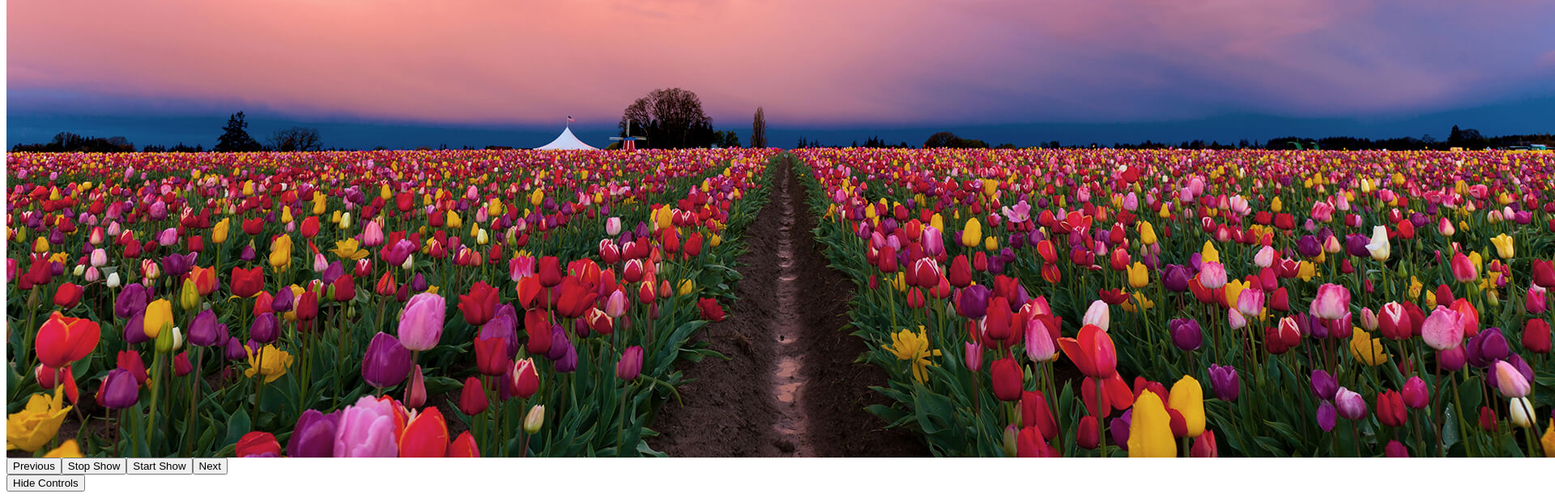
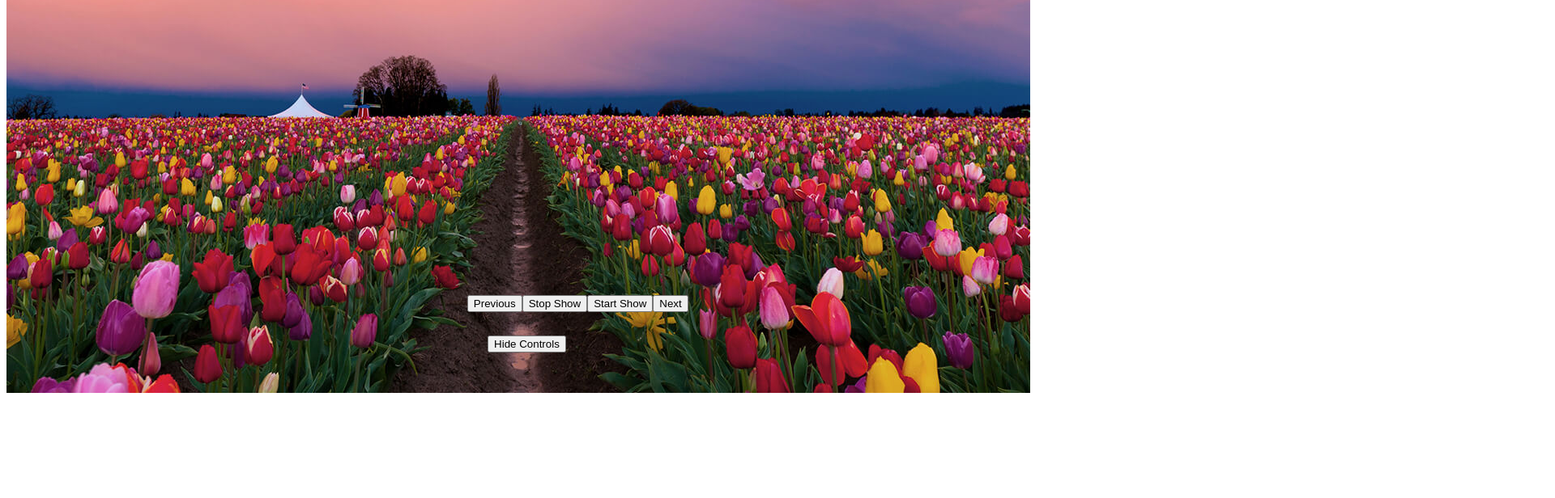
Before and after one commit to Pavl0ffN94/slider-JS, a plain HTML site: page Slider JS/index.html in a window 1280 px wide. Shown: the part 522-1138 px from the top of the page at 81% size, 1920 px wide, since content can reach past the window. After the commit the page ends 1016 px from the top, so only its background shows below. Drawn offline with Linux system fonts and the light colour scheme.

Commit message:
add style and js config

```diff
--- a/Slider JS/index.html
+++ b/Slider JS/index.html
@@ -1,12 +1,13 @@
 <!DOCTYPE html>
-<html lang="en">
+<html lang="ru">
 <head>
     <meta charset="UTF-8">
     <meta name="viewport" content="width=device-width, initial-scale=1.0">
     <title>SliderJS</title>
+    <link rel="stylesheet" href="./style.css">
 </head>
 <body>
-    <div  id="slider">
+    <div id="slider">
         <img src="./img/10. Цветы.jpg" alt="Flower">
         <img src="./img/12. Вода.jpg" alt="Water">
         <img src="./img/16. Город.jpg" alt="City">
@@ -20,12 +21,12 @@
         new SliderJS ({
             id: 'slider',
             options:{
-                maxSlides: 4,
+                maxSlides: 1,
                 loop: true,
-                controls:true,
+                controls: true,
                 hideControls: false,
                 autoplay:false,
-                interval:1000
+                interval:3000
             }
         })
     </script>
--- a/Slider JS/script.js
+++ b/Slider JS/script.js
@@ -4,6 +4,8 @@ function SliderJS(options) {
 
   let currentSlide = 0;
   let interval;
+
+  slider.classList.add('slider-container')
 
   function showSlide(slideIndex) {
     slides.forEach((slide, index) => {
@@ -78,7 +80,7 @@ function SliderJS(options) {
       });
 
       const controlsContainer = document.createElement('div');
-      controlsContainer.classList.add('slider-controls');
+      controlsContainer.classList.add('controls-hiddens');
       controlsContainer.appendChild(hideControlsBtn);
       slider.appendChild(controlsContainer);
     }
--- /dev/null
+++ b/Slider JS/style.css
@@ -0,0 +1,23 @@
+.slider-container {
+    position: relative;
+    overflow: hidden;
+    margin: 0 auto;
+    display: flex;
+    align-items: center;
+    justify-content: center;
+    max-height: 1000px;
+}
+
+
+.slider-controls{
+    position: absolute;
+    bottom: 10%;
+    left: 45%;
+    max-width: 500px;
+}
+
+.controls-hiddens{
+    position: absolute;
+    bottom: 5%;
+    left: 47%;
+}
```
